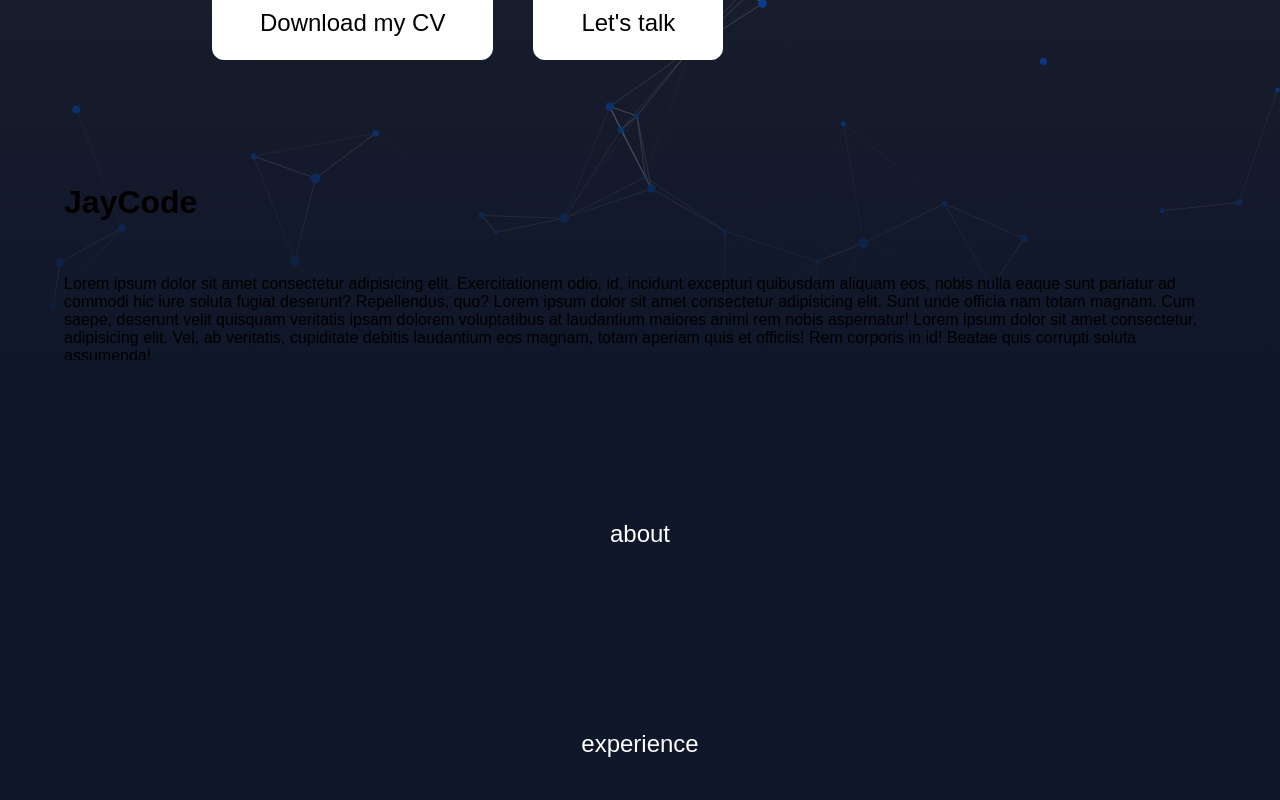
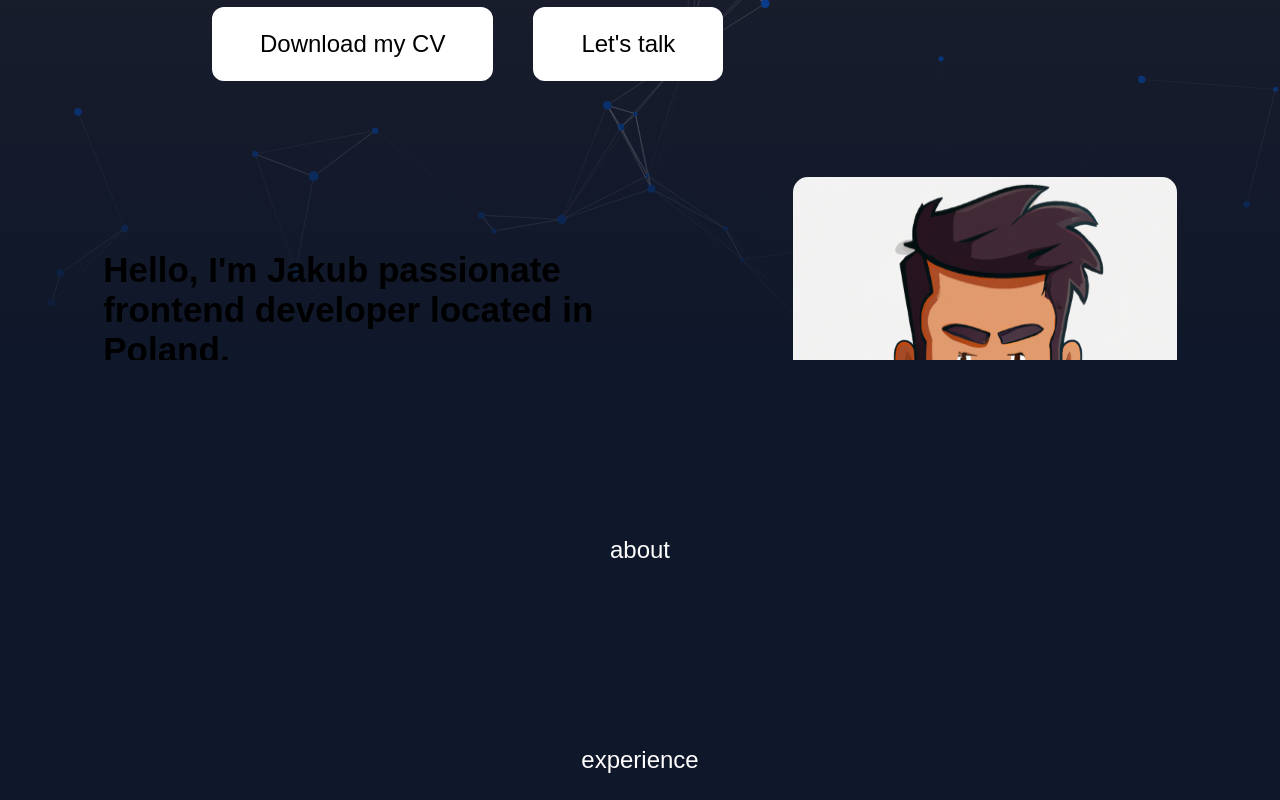
Before and after one commit to JayCodeGitHub/jaycode-next.js, a Next.js app: page / in a window 1280 px wide. Shown: the part 440-1240 px from the top of the page. After the commit the page ends 1174 px from the top, so only its background shows below. Built offline with nearby package versions, Linux system fonts and the light colour scheme.

Commit message:
Added about Section

```diff
--- /dev/null
+++ b/src/components/aboutSection/aboutSection.styles.ts
@@ -0,0 +1,59 @@
+import styled from 'styled-components'
+
+export const Wrapper = styled.div`
+   width: 100%;
+   display: flex;
+   align-items: center;
+   justify-content: space-around;
+   flex-direction: column-reverse;
+   padding: 2.5rem 0;
+   h1 {
+      margin: 2.5rem 0;
+      width: 100%;
+      font-size: ${({ theme }) => theme.font.size.s};
+   }
+   p {
+      color: ${({ theme }) => theme.grey};
+      width: 100%;
+      font-size: ${({ theme }) => theme.font.size.s};
+   }
+   img {
+      width: 90%;
+      aspect-ratio: 1/1;
+      border-radius: 15px;
+   }
+   div {
+      width: 90%;
+      height: 70%;
+      display: flex;
+      align-items: flex-start;
+      justify-content: center;
+      flex-direction: column;
+   }
+   a {
+      text-decoration: none;
+      margin-left: 2rem;
+   }
+   ${({ theme }) => theme.mq.desktop} {
+      h1 {
+      margin: 0;
+      font-size: ${({ theme }) => theme.font.size.m};
+      }
+      p {
+        font-size: ${({ theme }) => theme.font.size.s};
+      }
+      div {
+      width: 45%;
+      }
+      flex-direction: row;
+      img {
+         width: 30vw;
+         aspect-ratio: 1/1;
+      }
+    }
+   ${({ theme }) => theme.mq.bigDesktop} {
+      img {
+         width: 50rem;
+      }
+    }
+`
--- /dev/null
+++ b/src/components/aboutSection/aboutSection.tsx
@@ -0,0 +1,29 @@
+import { Wrapper } from './aboutSection.styles';
+import { Button } from '../button/button.styles';
+import Image from 'next/image';
+
+function AboutSection() {
+  const AboutSectionItems = {
+    title: `Hello, I'm Jakub passionate frontend developer located in Poland.`,
+    description: `I'm focusing on developing my skills through ongoing projects. I'm interested in the front end and working on ambitious projects. I have experience in commercial projects and working with clients.`,
+    href: '/about',
+    alt: 'Profile Image',
+    button: 'See More',
+  };
+  return (
+    <>
+      <Wrapper>
+        <div>
+          <h1>{AboutSectionItems.title}</h1>
+          <p>{AboutSectionItems.description}</p>
+          <a href={AboutSectionItems.href}>
+            <Button>{AboutSectionItems.button}</Button>
+          </a>
+        </div>
+        <Image src="/images/profile.jpeg" alt={AboutSectionItems.alt} width={500} height={500} />
+      </Wrapper>
+    </>
+  );
+}
+
+export default AboutSection;
--- a/src/components/header/header.styles.ts
+++ b/src/components/header/header.styles.ts
@@ -43,7 +43,7 @@ export const Wrapper = styled.header<HeaderProps>`
         height: ${({secondary}) => (secondary ? '20vh' : '60vh')};
         h1 {
             font-size: ${({ theme }) => theme.font.size.xxl};
-            margin-bottom: 5rem;
+            margin: 5rem 0 0 0;
         }
         p {
             font-size: ${({ theme }) => theme.font.size.xl};
--- a/src/pages/index.tsx
+++ b/src/pages/index.tsx
@@ -1,4 +1,5 @@
 import Header from '@/components/header/header';
+import AboutSection from '@/components/aboutSection/aboutSection';
 import { motion } from 'framer-motion';
 import { Wrapper } from '../styles/pages/homepage.styles';
 
@@ -21,72 +22,7 @@ export default function Home() {
         transition={{ duration: 0.4, delay: 1.2, ease: 'easeInOut' }}
         exit={{ opacity: '0%' }}
       >
-        <h1>JayCode</h1>
-        <br></br>
-        <br></br>
-        <br></br>
-        <p>
-          Lorem ipsum dolor sit amet consectetur adipisicing elit. Exercitationem odio, id, incidunt
-          excepturi quibusdam aliquam eos, nobis nulla eaque sunt pariatur ad commodi hic iure
-          soluta fugiat deserunt? Repellendus, quo? Lorem ipsum dolor sit amet consectetur
-          adipisicing elit. Sunt unde officia nam totam magnam. Cum saepe, deserunt velit quisquam
-          veritatis ipsam dolorem voluptatibus at laudantium maiores animi rem nobis aspernatur!
-          Lorem ipsum dolor sit amet consectetur, adipisicing elit. Vel, ab veritatis, cupiditate
-          debitis laudantium eos magnam, totam aperiam quis et officiis! Rem corporis in id! Beatae
-          quis corrupti soluta assumenda!
-        </p>
-        <br></br>
-        <br></br>
-        <br></br>
-        <p>
-          Lorem ipsum dolor sit amet consectetur adipisicing elit. Exercitationem odio, id, incidunt
-          excepturi quibusdam aliquam eos, nobis nulla eaque sunt pariatur ad commodi hic iure
-          soluta fugiat deserunt? Repellendus, quo? Lorem ipsum dolor sit amet consectetur
-          adipisicing elit. Sunt unde officia nam totam magnam. Cum saepe, deserunt velit quisquam
-          veritatis ipsam dolorem voluptatibus at laudantium maiores animi rem nobis aspernatur!
-          Lorem ipsum dolor sit amet consectetur, adipisicing elit. Vel, ab veritatis, cupiditate
-          debitis laudantium eos magnam, totam aperiam quis et officiis! Rem corporis in id! Beatae
-          quis corrupti soluta assumenda!
-        </p>
-        <br></br>
-        <br></br>
-        <br></br>
-        <p>
-          Lorem ipsum dolor sit amet consectetur adipisicing elit. Exercitationem odio, id, incidunt
-          excepturi quibusdam aliquam eos, nobis nulla eaque sunt pariatur ad commodi hic iure
-          soluta fugiat deserunt? Repellendus, quo? Lorem ipsum dolor sit amet consectetur
-          adipisicing elit. Sunt unde officia nam totam magnam. Cum saepe, deserunt velit quisquam
-          veritatis ipsam dolorem voluptatibus at laudantium maiores animi rem nobis aspernatur!
-          Lorem ipsum dolor sit amet consectetur, adipisicing elit. Vel, ab veritatis, cupiditate
-          debitis laudantium eos magnam, totam aperiam quis et officiis! Rem corporis in id! Beatae
-          quis corrupti soluta assumenda!
-        </p>
-        <br></br>
-        <br></br>
-        <br></br>
-        <p>
-          Lorem ipsum dolor sit amet consectetur adipisicing elit. Exercitationem odio, id, incidunt
-          excepturi quibusdam aliquam eos, nobis nulla eaque sunt pariatur ad commodi hic iure
-          soluta fugiat deserunt? Repellendus, quo? Lorem ipsum dolor sit amet consectetur
-          adipisicing elit. Sunt unde officia nam totam magnam. Cum saepe, deserunt velit quisquam
-          veritatis ipsam dolorem voluptatibus at laudantium maiores animi rem nobis aspernatur!
-          Lorem ipsum dolor sit amet consectetur, adipisicing elit. Vel, ab veritatis, cupiditate
-          debitis laudantium eos magnam, totam aperiam quis et officiis! Rem corporis in id! Beatae
-          quis corrupti soluta assumenda!
-        </p>
-        <br></br>
-        <br></br>
-        <br></br>
-        <p>
-          Lorem ipsum dolor sit amet consectetur adipisicing elit. Exercitationem odio, id, incidunt
-          excepturi quibusdam aliquam eos, nobis nulla eaque sunt pariatur ad commodi hic iure
-          soluta fugiat deserunt? Repellendus, quo? Lorem ipsum dolor sit amet consectetur
-          adipisicing elit. Sunt unde officia nam totam magnam. Cum saepe, deserunt velit quisquam
-          veritatis ipsam dolorem voluptatibus at laudantium maiores animi rem nobis aspernatur!
-          Lorem ipsum dolor sit amet consectetur, adipisicing elit. Vel, ab veritatis, cupiditate
-          debitis laudantium eos magnam, totam aperiam quis et officiis! Rem corporis in id! Beatae
-          quis corrupti soluta assumenda!
-        </p>
+        <AboutSection />
       </MotionWrapper>
     </>
   );
--- a/src/styles/globals.css
+++ b/src/styles/globals.css
@@ -75,8 +75,6 @@
 
 * {
   box-sizing: border-box;
-  padding: 0;
-  margin: 0;
 }
 
 html,
--- a/src/styles/pages/about.styles.ts
+++ b/src/styles/pages/about.styles.ts
@@ -1,5 +1,8 @@
 import styled from "styled-components";
 
 export const Wrapper = styled.main`
-    padding: 5%;
+     padding: 2.5vw;
+    ${({ theme }) => theme.mq.bigDesktop} {
+        padding: 2.5vw 10vw;
+    }
 `
--- a/src/styles/pages/contact.styles.ts
+++ b/src/styles/pages/contact.styles.ts
@@ -1,5 +1,8 @@
 import styled from "styled-components";
 
 export const Wrapper = styled.main`
-    padding: 5%;
+     padding: 2.5vw;
+    ${({ theme }) => theme.mq.bigDesktop} {
+        padding: 2.5vw 10vw;
+    }
 `
--- a/src/styles/pages/experience.styles.ts
+++ b/src/styles/pages/experience.styles.ts
@@ -1,5 +1,8 @@
 import styled from "styled-components";
 
 export const Wrapper = styled.main`
-    padding: 5%;
+     padding: 2.5vw;
+    ${({ theme }) => theme.mq.bigDesktop} {
+        padding: 2.5vw 10vw;
+    }
 `
--- a/src/styles/pages/homepage.styles.ts
+++ b/src/styles/pages/homepage.styles.ts
@@ -1,5 +1,8 @@
 import styled from "styled-components";
 
 export const Wrapper = styled.main`
-    padding: 5%;
+     padding: 2.5vw;
+    ${({ theme }) => theme.mq.bigDesktop} {
+        padding: 2.5vw 10vw;
+    }
 `
```
